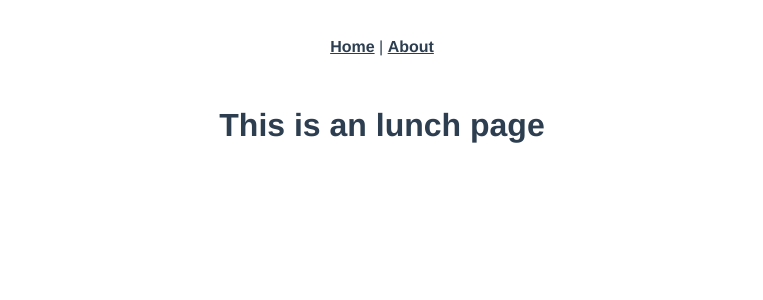
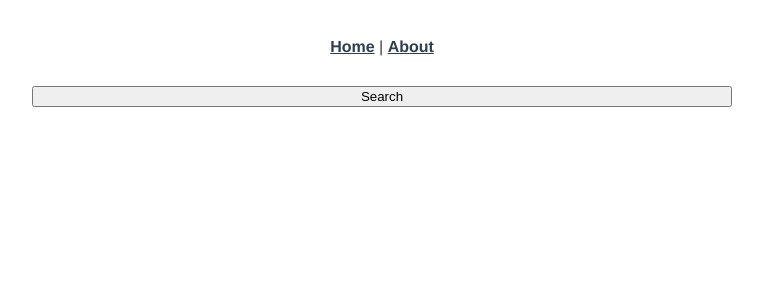
Before and after one commit to LifeLaboratory/asi_hardware_front, a Vue app: page /lunch in a window 1280 px wide. Shown: the top 300 px of the page, without its empty margins (258-1021 px from the left). Built offline with nearby package versions, Linux system fonts and the light colour scheme.

Commit message:
Added submitting lunch request

```diff
--- /dev/null
+++ b/src/components/lunch/LunchPending.vue
@@ -0,0 +1,10 @@
+<template>
+    <div>
+        Pending
+    </div>
+</template>
+<script>
+    export default {
+        name: 'LunchPending'
+    }
+</script>
--- /dev/null
+++ b/src/enums/LunchStatus.js
@@ -0,0 +1,8 @@
+const LaunchStatus = {
+        "pending":"pending",
+        "approved":"approved",
+        "declined": "declined",
+        "finished": "finished"
+}
+
+export default LaunchStatus
--- /dev/null
+++ b/src/models/Lunch.js
@@ -0,0 +1,12 @@
+class Lunch {
+
+    constructor({person, connectionPerson, status, dateMatched, dateFinished}) {
+        this.person = person
+        this.connectionPerson = connectionPerson
+        this.status = status
+        this.dateMatched = dateMatched
+        this.dateFinished = dateFinished
+    }
+}
+
+export default Lunch
--- /dev/null
+++ b/src/models/User.js
@@ -0,0 +1,16 @@
+class User {
+
+    constructor({id, firstName, lastName, role, city, phone, vk, email, birthDate}) {
+        this.id = id
+        this.firstName = firstName
+        this.lastName = lastName
+        this.role = role
+        this.city = city
+        this.phone = phone
+        this.vk = vk
+        this.email = email
+        this.birthDate = birthDate
+    }
+}
+
+export default User
--- a/src/store.js
+++ b/src/store.js
@@ -5,10 +5,12 @@ Vue.use(Vuex)
 
 export default new Vuex.Store({
   state: {
-
+    lunch: null
   },
   mutations: {
-
+    setLunch (state, lunch) {
+      state.lunch = lunch
+    }
   },
   actions: {
 
--- /dev/null
+++ b/src/utils/Api.js
@@ -0,0 +1,33 @@
+import Lunch from "../models/Lunch";
+import User from "../models/User";
+import LunchStatus from "../enums/LunchStatus";
+
+const userPerson = new User({
+    id: 1,
+    firstName: 'Вася',
+    lastName: 'Васин',
+    role: 'USER',
+    city: 'Novosibirsk',
+    phone: '9999999999',
+    vk: 'vk_link',
+    email: 'email@host.com',
+    birthDate: '791575200000'
+})
+
+export default class Api {
+    static async createLunch() {
+        return new Lunch({
+            person: userPerson,
+            connectionPerson: null,
+            status: LunchStatus.pending,
+            dateMatched: null,
+            dateFinished: null
+        })
+    }
+    static async getAllSessions() {
+        return null
+    }
+    static async getActiveSession() {
+        return null
+    }
+}
--- a/src/views/Lunch.vue
+++ b/src/views/Lunch.vue
@@ -1,5 +1,46 @@
+<script>
+    import Api from '../utils/Api';
+    import store from '../store'
+    import LunchPending from "../components/lunch/LunchPending";
+    import LunchStatus from "../enums/LunchStatus";
+
+    export default {
+        name: 'Lunch',
+        components: {
+            LunchPending
+        },
+        data : () =>{
+          return {
+            lunchStatus: LunchStatus
+          }
+        },
+        computed: {
+            lunch() {
+                return this.$store.state.lunch
+            }
+        },
+        methods: {
+            onClick: async () => {
+                const lunch = await Api.createLunch()
+                store.commit('setLunch', lunch)
+            }
+        }
+    }
+</script>
 <template>
-  <div class="about">
-    <h1>This is an lunch page</h1>
-  </div>
+    <div class="search">
+        <div v-if="lunch">
+            <div v-if="lunch.status === lunchStatus.pending">
+                Lunch is pending
+            </div>
+            <div v-if="lunch.status === lunchStatus.approved">
+                Lunch approved
+            </div>
+        </div>
+        <div v-if="!lunch">
+            <div>
+                <button v-on:click="onClick()" style="width:700px">Search</button>
+            </div>
+        </div>
+    </div>
 </template>
```
